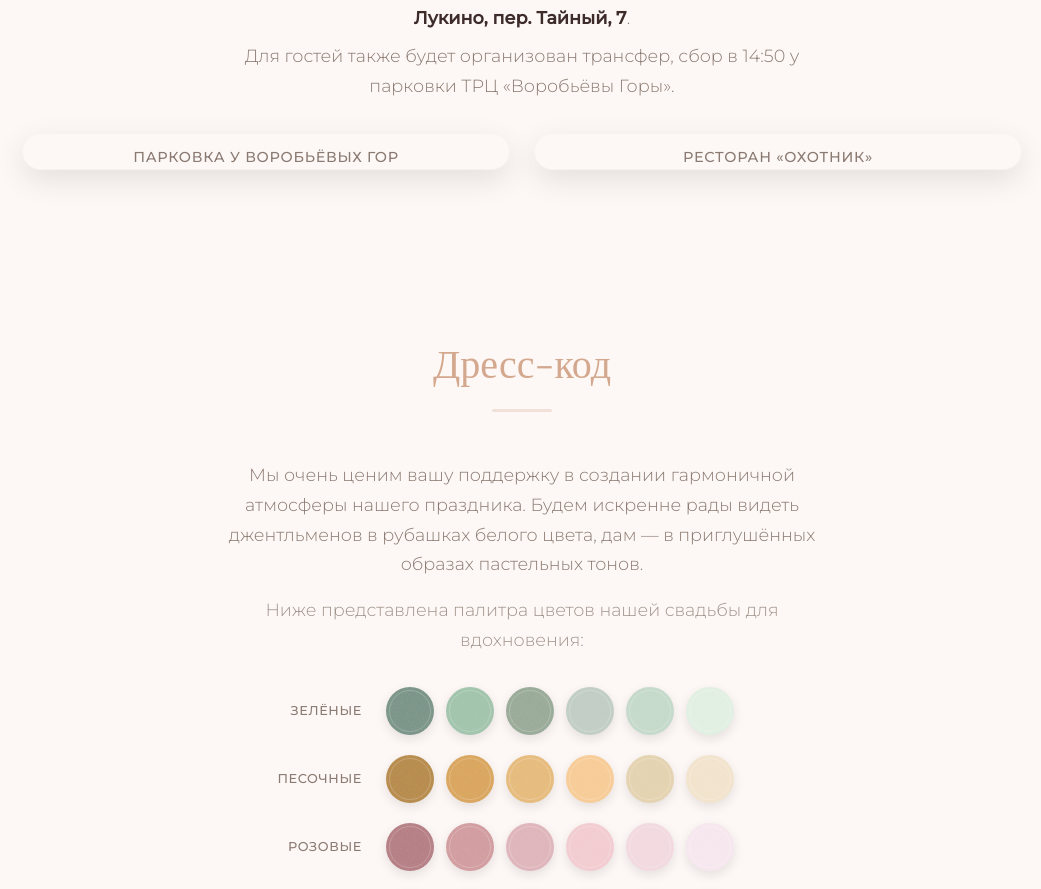
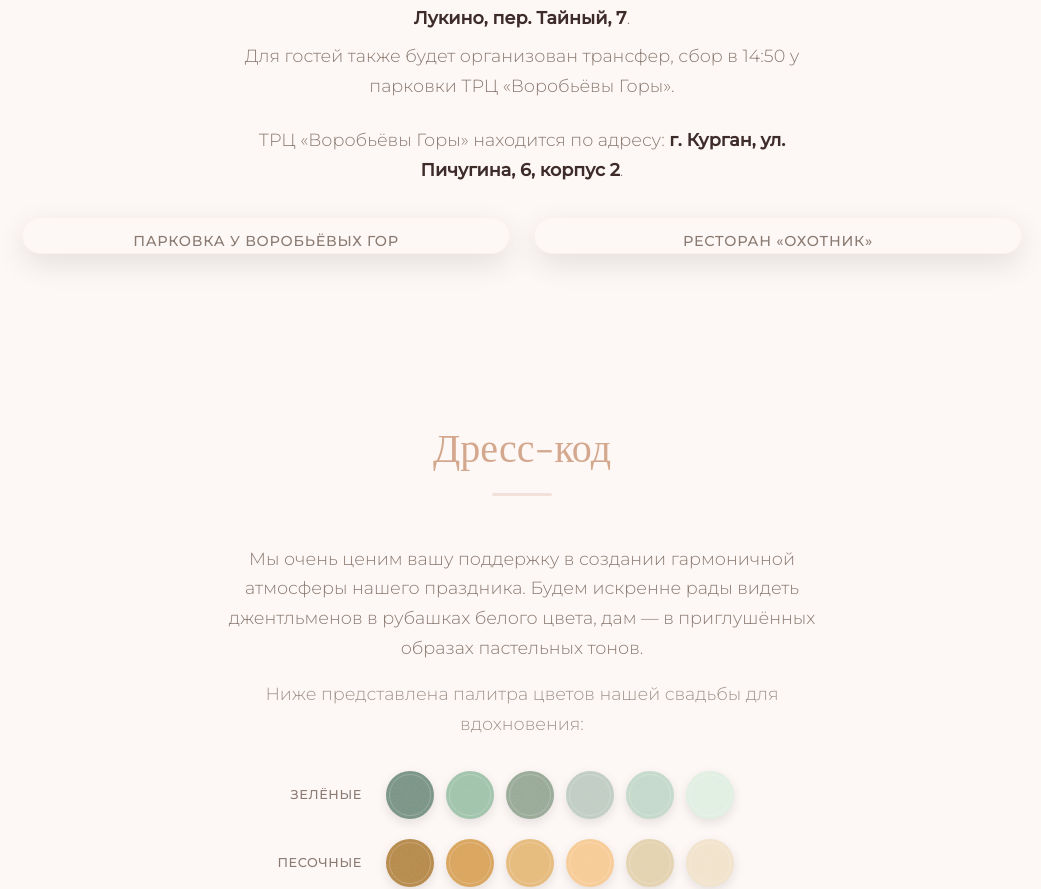
Before and after one commit to 5h4r3r/invitation, a Vue app: page / in a window 1280 px wide. Shown: the part 3746-4635 px from the top of the page, without its empty margins (118-1159 px from the left). Built offline with nearby package versions, Linux system fonts and the light colour scheme; no server answers; a web font is replaced by a local one.

Commit message:
map: add ТРЦ адрес

```diff
--- a/src/components/MapSection.vue
+++ b/src/components/MapSection.vue
@@ -9,6 +9,7 @@
         <p>Можно добраться на личном транспорте к фуршету в 15:30.</p>
         <p>Ресторан «Охотник» находится по адресу: <strong>Курганская обл., д. Лукино, пер. Тайный, 7</strong>.</p>
         <p class="map-hint">Для гостей также будет организован трансфер, сбор в 14:50 у парковки ТРЦ «Воробьёвы Горы».</p>
+        <p>ТРЦ «Воробьёвы Горы» находится по адресу: <strong>г. Курган, ул. Пичугина, 6, корпус 2</strong>.</p>
       </div>
 
       <div class="map-grid">
```
Also changed, not shown: 5 other files (tests, documents, lock files or other folders).
